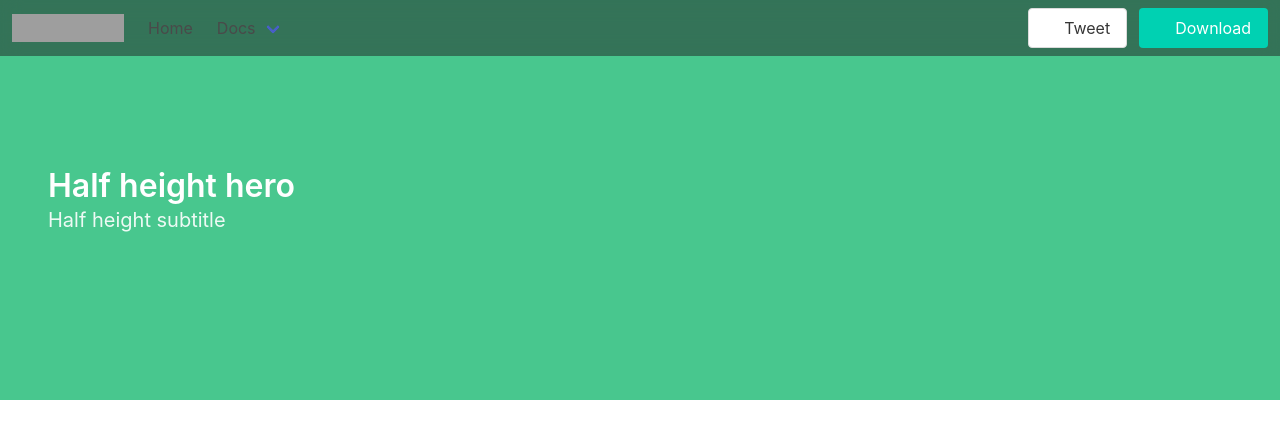
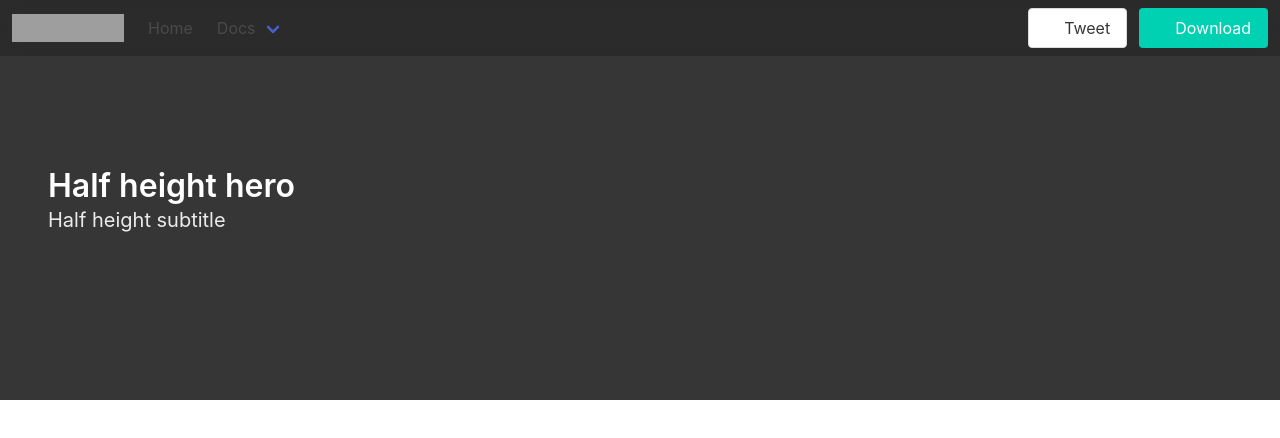
Before and after one commit to stampe99/stampe99.github.io, a plain HTML site: page index.html in a window 1280 px wide. Drawn offline with nearby package versions, Linux system fonts and the light colour scheme; grey boxes are pictures that could not be loaded; some icons are missing.

Commit message:
Update index.html

```diff
--- a/index.html
+++ b/index.html
@@ -87,7 +87,7 @@ backdrop-filter: blur(10px); }
     </div>
   </div>
 </nav>
-<section class="hero is-success is-halfheight">
+<section class="hero is-dark is-halfheight">
   <div class="hero-body">
     <div class="">
       <p class="title">
```
